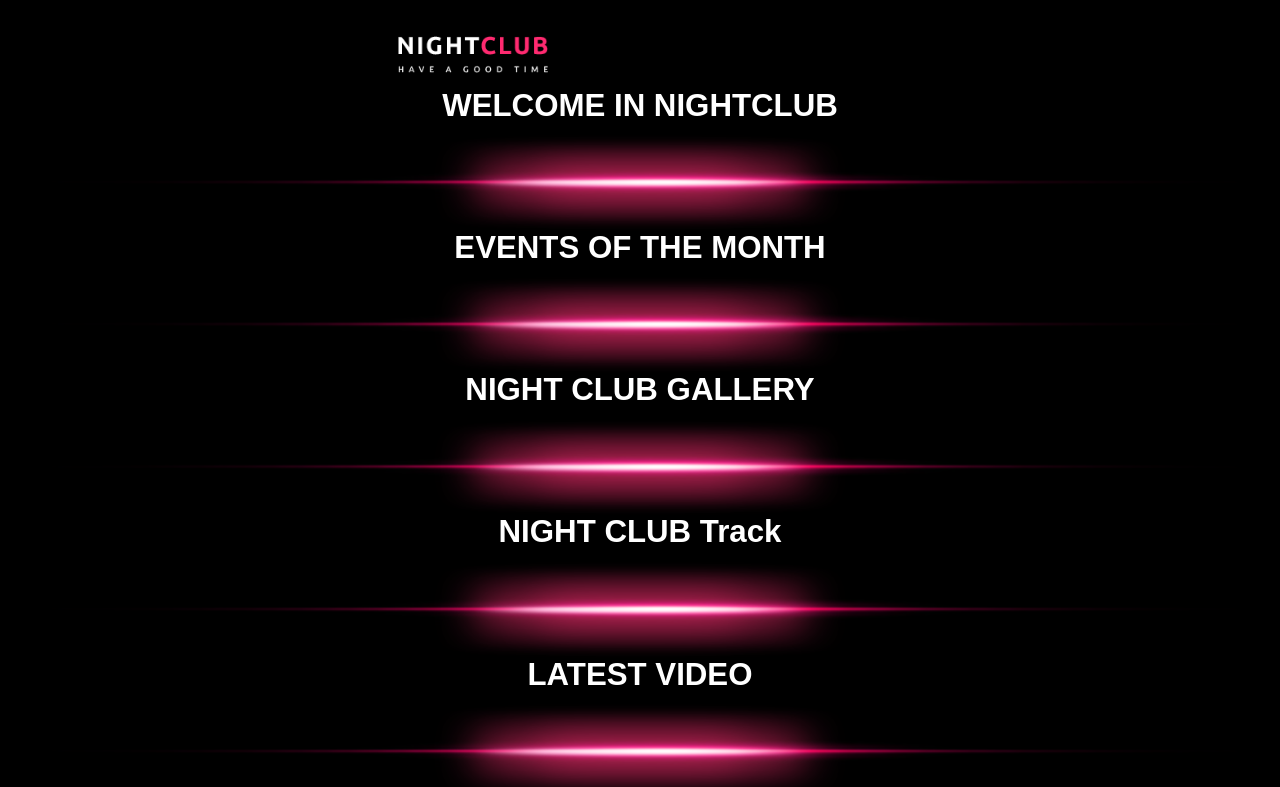
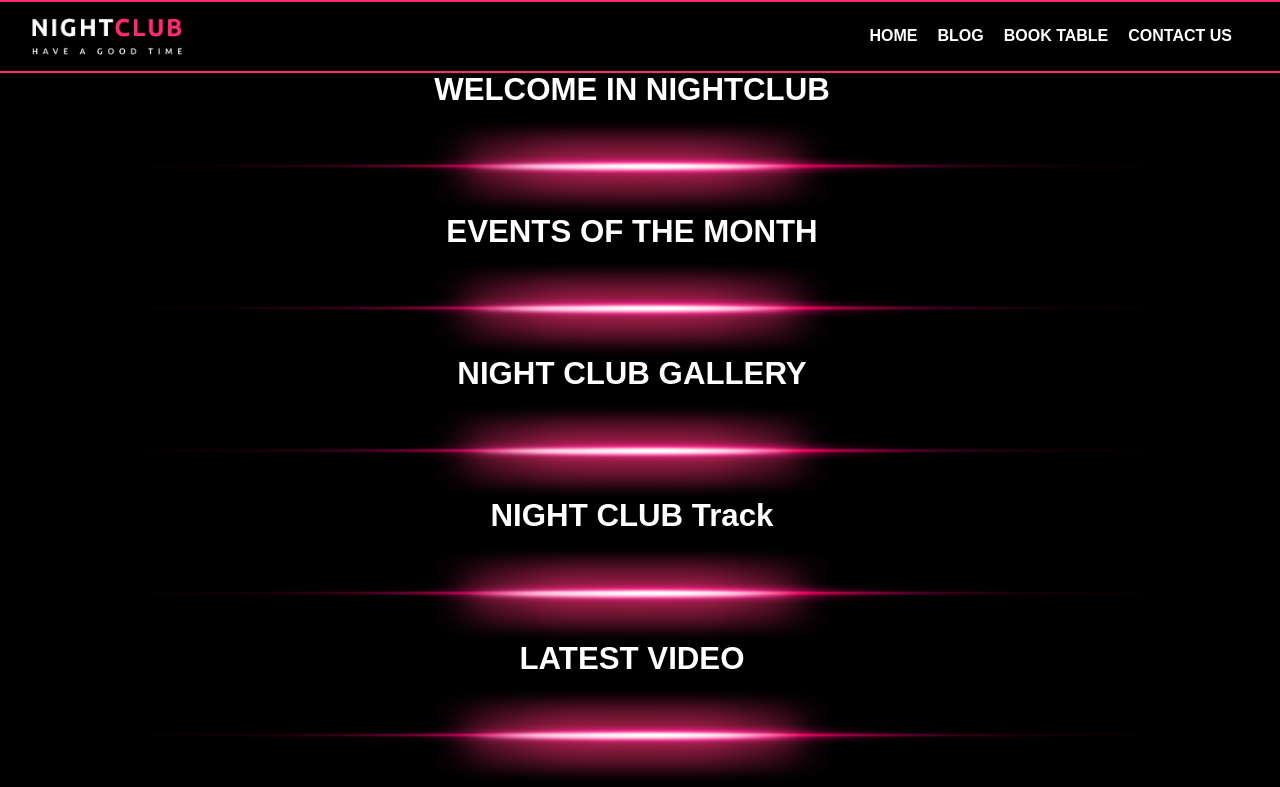
Before and after one commit to Frontend-eksamen-3-sem/eksamen-night-club, a Next.js app: page / in a window 1280 px wide. Shown: the top 787 px of the page. Built offline with nearby package versions, Linux system fonts and the light colour scheme.

Commit message:
Header component and reset.css

```diff
--- a/src/app/components/Header.jsx
+++ b/src/app/components/Header.jsx
@@ -1,46 +1,69 @@
+"use client";
 import Image from "next/image";
 import Link from "next/link";
 
-// import { useState } from "react";
+import { useState } from "react";
 
 const Header = () => {
-  // const [isSelect, setIsSelect] = useState(false);
+  const [isSelect, setIsSelect] = useState(false);
 
   return (
-    <section className="grid grid-cols-subgrid col-[full] justify-between font-semibold cursor-pointer sticky p-4">
-      <div className="grid col-[content] gap-4">
-        <div className="flex gap-10 mt-5  items-center">
+    <header className="grid grid-cols-subgrid col-[full] border-t-2 border-b-2 border-accent font-semibold cursor-pointer top-0 capitalize bg-black text-white sticky p-4 ">
+      <div className="grid col-[content] ">
+        <div className="flex justify-between items-center">
           <div>
             <Link href="/">
               <Image src="/assets/Logo.png" alt="Logo" width={150} height={150} />
             </Link>
           </div>
 
-          <nav className="hidden md:flex gap-10 items-center">
-            <ul className="flex list-none">
-              <li>
-                <Link href="/">Blog</Link>
+          <nav className=" hidden  md:flex  ">
+            <ul className="flex gap-5 list-none w-full justify-between">
+              <li className="hover:text-accent">
+                <Link href="/blog">HOME</Link>
               </li>
-              <li>
-                <Link href="/">Book Table</Link>
+              <li className="hover:text-accent">
+                <Link href="/blog">BLOG</Link>
               </li>
-              <li>
-                <Link href="/">Contact Us</Link>
+              <li className="hover:text-accent">
+                <Link href="/booking">BOOK TABLE</Link>
               </li>
-              <li>
-                <Link href="/">Log In</Link>
+              <li className="hover:text-accent">
+                <Link href="/contact">CONTACT US</Link>
               </li>
             </ul>
           </nav>
+        </div>
 
-          <div>
-            <div className="w-100% bg-white"></div>
-            <div className="w-100% bg-white"></div>
-            <div className="w-100% bg-white"></div>
-          </div>
-        </div>
+        {/* <div className="flex justify-between items-center">
+          <div className="md:hidden flex flex-col gap-1.5 cursor-pointer" onClick={() => setIsSelect(!isSelect)}>
+            <div className="w-8 h-[3px] bg-white"></div>
+            <div className="w-8 h-[3px] bg-white"></div>
+            <div className="w-8 h-[3px] bg-white"></div>
+          </div> */}
+
+        {/* Mobile menu */}
+        {/* {isSelect && (
+            <div className="md:hidden absolute top-20 right-4 bg-black p-6 rounded-lg shadow-lg z-50">
+              <ul className="flex flex-col gap-4 text-lg">
+                <li className="hover:text-accent" onClick={() => setIsSelect(false)}>
+                  <Link href="/blog">HOME</Link>
+                </li>
+                <li className="hover:text-accent" onClick={() => setIsSelect(false)}>
+                  <Link href="/blog">BLOG</Link>
+                </li>
+                <li className="hover:text-accent" onClick={() => setIsSelect(false)}>
+                  <Link href="/booking">BOOK TABLE</Link>
+                </li>
+                <li className="hover:text-accent" onClick={() => setIsSelect(false)}>
+                  <Link href="/contact">CONTACT US</Link>
+                </li>
+              </ul>
+            </div>
+          )}
+        </div> */}
       </div>
-    </section>
+    </header>
   );
 };
 
--- a/src/app/page.js
+++ b/src/app/page.js
@@ -14,10 +14,9 @@ import Footer from "./components/Footer";
 export default function Home() {
   return (
     <>
-      <header className="grid col-[full]">
-        {/* <IndexHero /> */}
-        <Header />
-      </header>
+      {/* <IndexHero /> */}
+      <Header />
+
       <main className="grid">
         <Welcome />
         <EventMonth />
--- a/src/app/reset.css
+++ b/src/app/reset.css
@@ -6,7 +6,7 @@
 
 :not(progress, meter) {
   border-style: solid;
-    border-width: 0;
+  /* border-width: 0; */
 }
 
 html {
@@ -84,7 +84,6 @@ hr {
   height: 0;
   overflow: visible;
 }
-
 
 svg,
 canvas,
@@ -170,8 +169,6 @@ textarea:not([rows]) {
   scroll-margin-block: 2rlh;
 }
 
-
-
 [hidden] {
   display: none !important;
 }
@@ -187,12 +184,11 @@ textarea:not([rows]) {
 }
 
 @media (prefers-reduced-motion: reduce) {
-
   *,
   ::before,
   ::after {
-        transition-duration: .01s !important;
+    transition-duration: 0.01s !important;
     animation-iteration-count: 1 !important;
-        animation: .01s !important;
+    animation: 0.01s !important;
   }
 }
```
Lines whose indentation alone changed are shown as unchanged.
